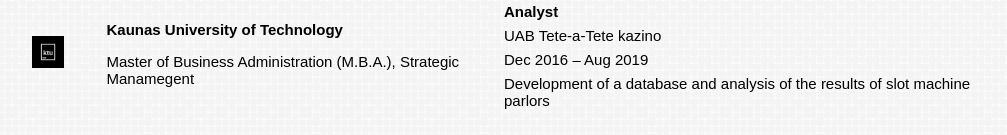
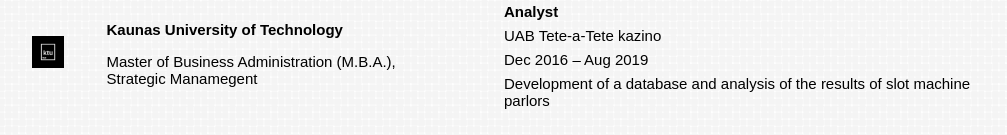
Before and after one commit to SandraFre/CV, a plain HTML site: page index.html in a window 1280 px wide. Shown: the part 729-864 px from the top of the page, without its empty margins (136-1143 px from the left). Drawn offline with Linux system fonts and the light colour scheme; a web font is replaced by a local one.

Commit message:
some style changes

```diff
--- a/index.html
+++ b/index.html
@@ -89,7 +89,7 @@
                     <h5 class="icon-text">Kaunas University of Technology</h5>
                 </div>
                 <div class="edu-text-3 icon-text">
-                    <h5 class="icon-text regular">Master of Business Administration (M.B.A.), Strategic Manamegent</h5>
+                    <h5 class="icon-text regular">Master of Business Administration (M.B.A.),<br> Strategic Manamegent</h5>
                 </div>
             </div>
         </div>
```
